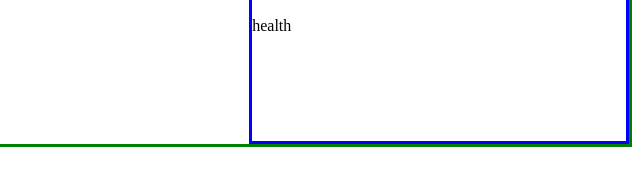
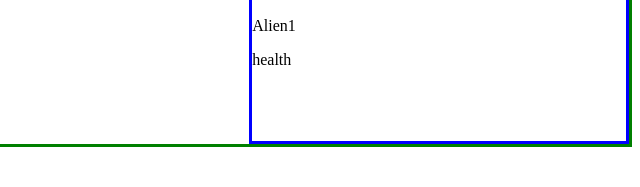
Before and after one commit to kucharze/AlienBattleship, a plain HTML site: page index.html in a window 1280 px wide. Shown: the part 326-513 px from the top of the page, 640-1280 px from the left. Drawn offline with Linux system fonts and the light colour scheme.

Commit message:
Logic to display alien name

```diff
--- a/app.js
+++ b/app.js
@@ -126,6 +126,8 @@ const continueOn = () => {
 //Display player or alien
 const display = () => {
   console.log(aliens[round].name, "is approaching");
+  let alien = document.querySelector(".alienname");
+  alien.innerHTML = aliens[round].name;
 };
 
 //Game start up
--- a/index.html
+++ b/index.html
@@ -43,6 +43,7 @@
               alt=""
               class="alien"
             />
+            <p class="alienname"></p>
             <p class="healthAlien">health</p>
           </div>
         </div>
```
